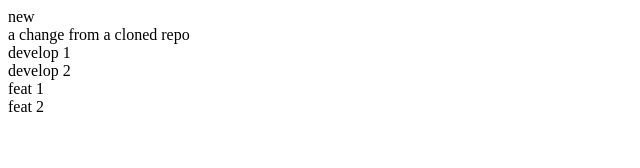
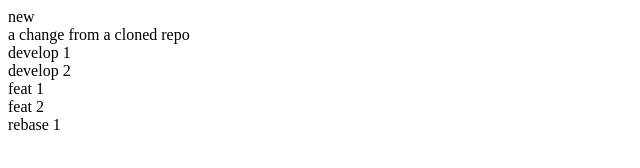
Before and after one commit to henryhe1993/learn-git, a plain HTML site: page index.html in a window 1280 px wide. Shown: the full height of the page, 0-640 px from the left. Drawn offline with Linux system fonts and the light colour scheme.

Commit message:
rebase commit 1

```diff
--- a/index.html
+++ b/index.html
@@ -4,3 +4,4 @@
 <div>develop 2</div>
 <div>feat 1</div>
 <div>feat 2</div>
+<div>rebase 1</div>
```
